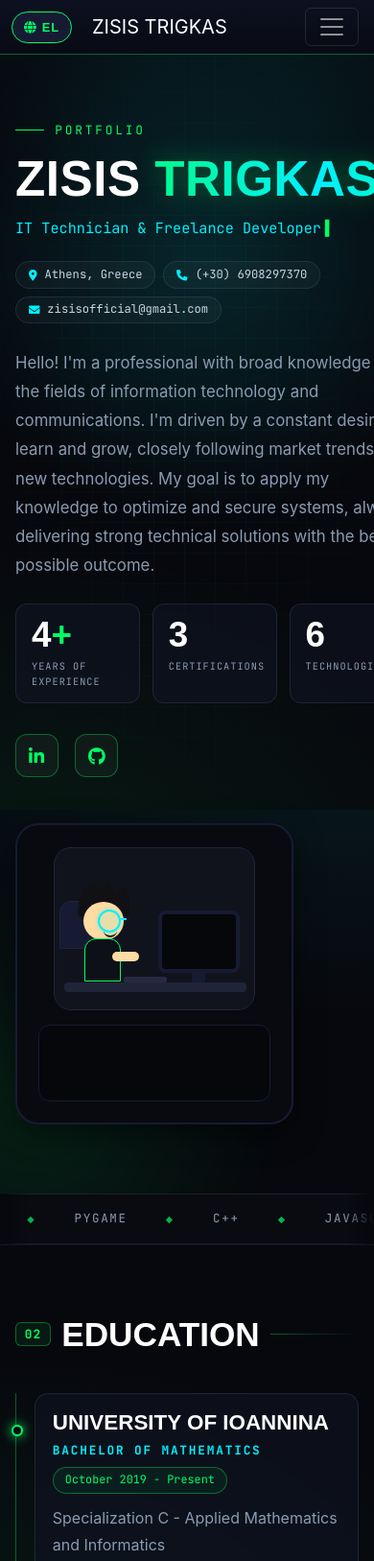
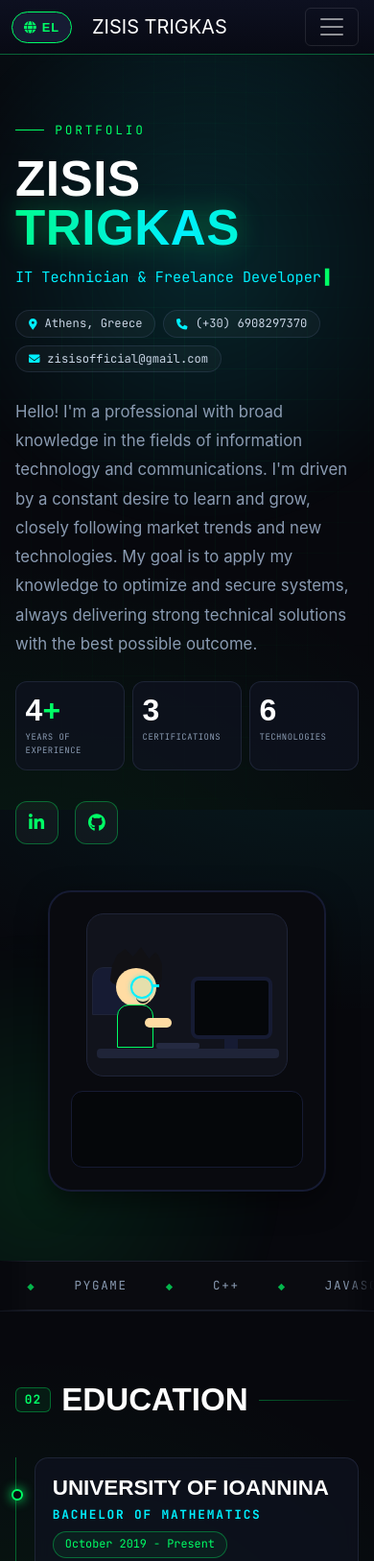
Before and after one commit to zisistrigkas/portfolio, a plain HTML site: page index.html in a window 390 px wide. Shown: the top 1627 px of the page at 96% size. Drawn offline with nearby package versions, Linux system fonts and the light colour scheme; a web font is replaced by a local one.

Commit message:
Add files via upload

```diff
--- a/index.html
+++ b/index.html
@@ -195,7 +195,9 @@
             }
 
             /* 🚀 HERO */
-            .hero-grid { display: grid; gap: 3rem; align-items: center; }
+            .hero-grid { display: grid; grid-template-columns: minmax(0, 1fr); gap: 3rem; align-items: center; }
+            .hero-text { min-width: 0; }
+            @media (max-width: 1399.98px) { .hero-widget { display: flex; justify-content: center; } }
             @media (min-width: 1400px) { .hero-grid { grid-template-columns: minmax(0, 1fr) auto; } }
             .eyebrow {
                 display: flex;
@@ -634,12 +636,12 @@
             .tech .label { font-family: var(--mono); font-size: 0.72rem; letter-spacing: 0.06em; }
             .tech:hover { transform: translateY(-4px); color: var(--green); border-color: var(--line-strong); box-shadow: 0 0 22px rgba(0, 255, 102, 0.15); }
             .tech:hover .icon-box img { filter: none; opacity: 1; }
-            .qual-grid { display: grid; grid-template-columns: repeat(auto-fit, minmax(250px, 1fr)); gap: 1rem; }
+            .qual-grid { display: grid; grid-template-columns: repeat(auto-fit, minmax(min(250px, 100%), 1fr)); gap: 1rem; }
             .qual { display: flex; align-items: flex-start; gap: 0.8rem; padding: 1rem 1.2rem; color: var(--text); background: var(--panel); border: 1px solid var(--line); border-radius: 12px; }
             .qual .ic { color: var(--green); margin-top: 0.1rem; }
 
             /* 🎵 INTERESTS */
-            .int-grid { display: grid; grid-template-columns: repeat(auto-fit, minmax(300px, 1fr)); gap: 1.2rem; }
+            .int-grid { display: grid; grid-template-columns: repeat(auto-fit, minmax(min(300px, 100%), 1fr)); gap: 1.2rem; }
             .glass-card { display: flex; gap: 1.2rem; padding: 1.6rem; background: var(--panel); border: 1px solid var(--line); border-radius: 16px; transition: border-color 0.3s ease, box-shadow 0.3s ease; }
             .glass-card:hover { border-color: var(--line-strong); box-shadow: 0 8px 30px rgba(0, 255, 102, 0.08); }
             .glass-card p { margin: 0; line-height: 1.75; color: var(--muted); }
@@ -740,7 +742,12 @@
                 .tl-item { padding: 1.1rem; }
                 .tl-item::before { left: calc(-1.2rem - 6.5px); }
                 .tl-head h3 { font-size: 1.4rem; }
-                section.resume-section h2 { gap: 0.7rem; }
+                section.resume-section h2 { gap: 0.7rem; font-size: clamp(1.9rem, 8.5vw, 3rem); overflow-wrap: anywhere; }
+                .project-card .d-flex.align-items-center { flex-wrap: wrap; gap: 0.4rem 0.6rem; }
+                .stats { grid-template-columns: repeat(3, minmax(0, 1fr)); gap: 0.5rem; }
+                .stat { padding: 0.8rem 0.6rem; }
+                .stat .num { font-size: 2rem; }
+                .stat .lbl { font-size: 0.56rem; letter-spacing: 0.05em; overflow-wrap: anywhere; }
             }
 
             /* ✨ SCROLL REVEAL */
```
